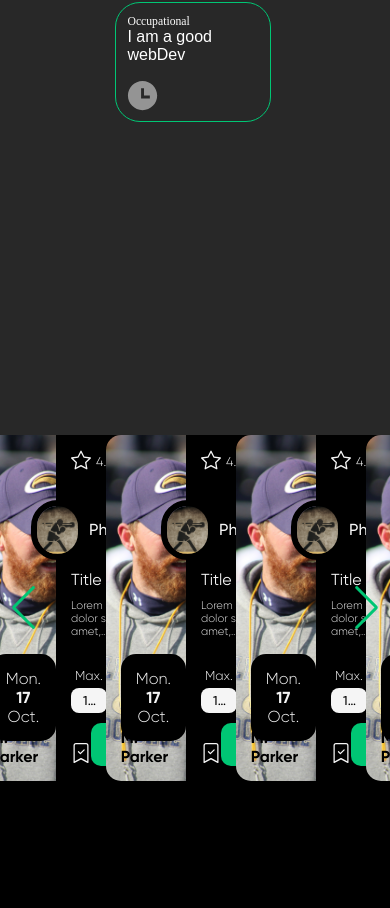
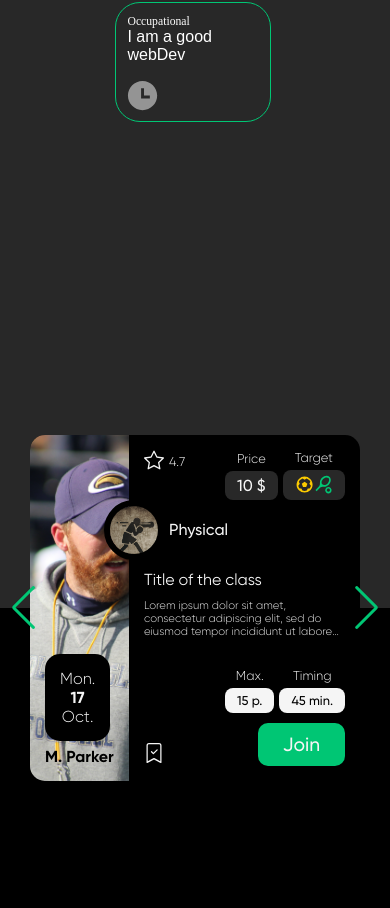
Before and after one commit to ESIEA-Dive/Mindto, a React (Create React App) app in the folder frontend_mindto/: page / in a window 390 px wide. Shown: the part 3136-4044 px from the top of the page. Built offline with nearby package versions, Linux system fonts and the light colour scheme; a web font is replaced by a local one.

Commit message:
Class cards responsive improved

```diff
--- a/frontend_mindto/src/container/Transformation/ClassCard.scss
+++ b/frontend_mindto/src/container/Transformation/ClassCard.scss
@@ -1,6 +1,8 @@
 .card {
     height: auto;
-    width: 60vmin;
+    width: 10vw;
+    max-width: 600px;
+    min-width: 330px;
     border-radius: 15px;
     background-color: black;
     display: flex;
@@ -9,7 +11,7 @@
 }
 
 .coach {
-    width: 45%;
+    max-width: 30%;
     position: relative;
 }
 
@@ -46,7 +48,7 @@
 }
 
 .description {
-    width: 55%;
+    width: 70%;
     height: 100%;
     padding: 15px;
     .big-line {
--- a/frontend_mindto/src/container/Transformation/Transformation.jsx
+++ b/frontend_mindto/src/container/Transformation/Transformation.jsx
@@ -1,4 +1,4 @@
-import React from 'react';
+import React, { useEffect, useState } from 'react';
 import ClassCard from './ClassCard';
 import { AppWrap } from '../../wrapper';
 
@@ -16,13 +16,33 @@ import './Transformation.scss';
 import { Pagination, Navigation } from "swiper";
 
 const Transformation = () => {
+
+  const [windowSize, setWindowSize] = useState(getWindowSize());
+
+  useEffect(() => {
+    function handleWindowResize() {
+      setWindowSize(getWindowSize());
+    }
+
+    window.addEventListener('resize', handleWindowResize);
+
+    return () => {
+      window.removeEventListener('resize', handleWindowResize);
+    };
+  }, []);
+
+  function getWindowSize() {
+    const {innerWidth, innerHeight} = window;
+    return {innerWidth, innerHeight};
+  }
+
   return (
     <div className='fulldiv'>
       <div className='bottom-color'></div>
       <>
         <Swiper
-          slidesPerView={3}
-          slidesPerGroup={3}
+          slidesPerView={windowSize.innerWidth < 1600 ? windowSize.innerWidth < 1200 ? windowSize.innerWidth < 800 ? 1 : 2 : 3 : 4}
+          slidesPerGroup={windowSize.innerWidth < 1600 ? windowSize.innerWidth < 1200 ? windowSize.innerWidth < 800 ? 1 : 2 : 3 : 4}
           loop={true}
           loopFillGroupWithBlank={true}
           pagination={{
```
